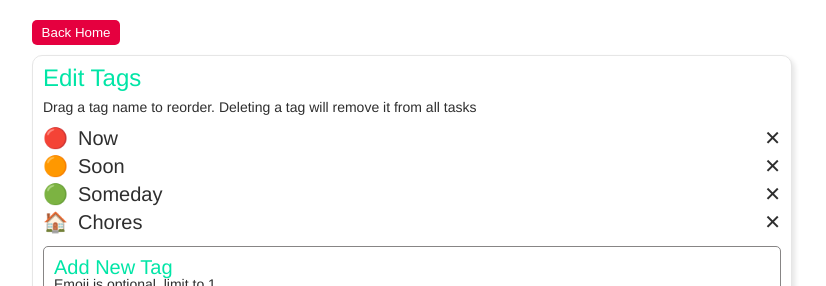
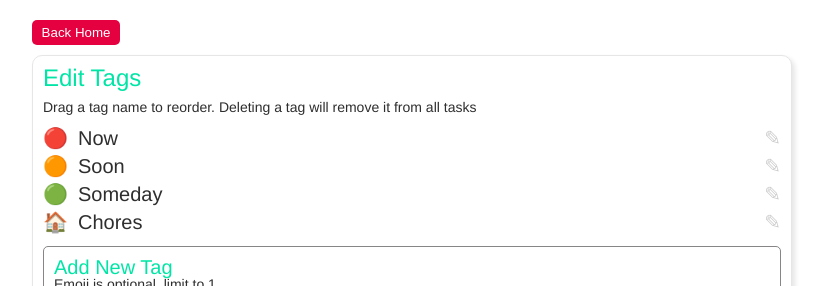
Before and after one commit to craftykate/taskapp, a React (Create React App) app: page /settings in a window 1280 px wide. Shown: the top 286 px of the page, without its empty margins (228-1054 px from the left). Built offline with nearby package versions, Linux system fonts and the light colour scheme.

Commit message:
Add ability to edit tags

```diff
--- a/src/Components/Settings/Tags/AddEditTag/AddEditTag.tsx
+++ b/src/Components/Settings/Tags/AddEditTag/AddEditTag.tsx
@@ -7,8 +7,16 @@ import TasksContext from 'Context/tasks-context'
 // Hooks
 import useInput, { isEmoji } from 'Hooks/use-input'
 
-const AddEditTag: React.FC = () => {
-  const { addTag } = React.useContext(TasksContext)
+type AddEditTagPropTypes = {
+  tagToEdit?: number | undefined
+  setTagToEdit?: (id?: number) => void
+}
+
+const AddEditTag: React.FC<AddEditTagPropTypes> = ({
+  tagToEdit,
+  setTagToEdit,
+}) => {
+  const { allTags, addTag, updateTag } = React.useContext(TasksContext)
 
   const [isSubmitted, setIsSubmitted] = React.useState<boolean>(false)
   const [formError, setFormError] = React.useState<string>('')
@@ -33,7 +41,13 @@ const AddEditTag: React.FC = () => {
 
     if (!formHasError) {
       // No errors to process form and reset
-      addTag(emojiField.value, textField.value)
+      if (tagToEdit) {
+        // Update tag
+        updateTag(tagToEdit, emojiField.value, textField.value)
+      } else {
+        // Save a new tag
+        addTag(emojiField.value, textField.value)
+      }
       resetForm()
     } else {
       // Form has errors so set focus on first error and show message
@@ -46,6 +60,7 @@ const AddEditTag: React.FC = () => {
   const resetForm = () => {
     setIsSubmitted(false)
     setFormError('')
+    if (setTagToEdit) setTagToEdit()
 
     // Reset all inputs and lose focus
     for (const item in allItems) {
@@ -53,6 +68,18 @@ const AddEditTag: React.FC = () => {
       allItems[item].reset()
     }
   }
+
+  // When the page first loads see if there's an item to edit, if so load those
+  // details
+  React.useEffect(() => {
+    if (!emojiField.isTouched && !textField.isTouched) {
+      const item = allTags.find((item) => item.id === tagToEdit)
+      if (item) {
+        if (item.emoji) emojiField.forceInput(item.emoji)
+        textField.forceInput(item.text)
+      }
+    }
+  }, [emojiField, textField, allTags, tagToEdit])
 
   return (
     <AddEditTagForm
@@ -63,6 +90,7 @@ const AddEditTag: React.FC = () => {
       emojiFieldError={emojiFieldError}
       textField={textField}
       textFieldError={textFieldError}
+      tagToEdit={tagToEdit}
     />
   )
 }
--- a/src/Components/Settings/Tags/AddEditTag/AddEditTagForm.tsx
+++ b/src/Components/Settings/Tags/AddEditTag/AddEditTagForm.tsx
@@ -34,6 +34,7 @@ type AddEditTagFormPropTypes = {
     forceInput: (value: string) => void
   }
   textFieldError: boolean
+  tagToEdit: number | undefined
 }
 
 const AddEditTagForm: React.FC<AddEditTagFormPropTypes> = ({
@@ -44,10 +45,11 @@ const AddEditTagForm: React.FC<AddEditTagFormPropTypes> = ({
   emojiFieldError,
   textField,
   textFieldError,
+  tagToEdit,
 }) => {
   return (
     <Form
-      title='Add New Tag'
+      title={tagToEdit ? 'Edit Tag' : 'Add New Tag'}
       className={classes.addTag}
       onSubmit={saveTagHandler}
       onReset={resetForm}
@@ -84,7 +86,7 @@ const AddEditTagForm: React.FC<AddEditTagFormPropTypes> = ({
           placeholder='*Tag Name'
           ref={textField.inputRef}
         />
-        <Button type='submit'>Add Tag</Button>
+        <Button type='submit'>{tagToEdit ? 'Save Tag' : 'Add Tag'}</Button>
         <Button type='reset' isPlainText>
           Cancel
         </Button>
--- a/src/Components/Settings/Tags/TagList/TagList.module.scss
+++ b/src/Components/Settings/Tags/TagList/TagList.module.scss
@@ -13,6 +13,11 @@
       &:nth-child(2) {
         width: 99%;
       }
+      &:last-child {
+        padding-left: 1rem;
+        text-align: center;
+        color: var(--lightGray);
+      }
     }
   }
 }
--- a/src/Components/Settings/Tags/TagList/TagList.tsx
+++ b/src/Components/Settings/Tags/TagList/TagList.tsx
@@ -7,7 +7,11 @@ import TagRow from './TagRow'
 // Context
 import TasksContext from 'Context/tasks-context'
 
-const TagList: React.FC = () => {
+type TagListPropTypes = {
+  setTagToEdit: (id: number) => void
+}
+
+const TagList: React.FC<TagListPropTypes> = ({ setTagToEdit }) => {
   const { allTags, sortTags, deleteTag } = React.useContext(TasksContext)
   const catTags = allTags.filter((tag) => tag.id !== 0)
   catTags.sort((a, b) => a.order - b.order)
@@ -74,6 +78,7 @@ const TagList: React.FC = () => {
               deleteTag={deleteTag}
               handleDrag={handleDrag}
               handleDrop={handleDrop}
+              setTagToEdit={setTagToEdit}
             />
           ))}
         </tbody>
--- a/src/Components/Settings/Tags/TagList/TagRow.tsx
+++ b/src/Components/Settings/Tags/TagList/TagRow.tsx
@@ -8,6 +8,7 @@ type TagRowPropTypes = {
   deleteTag: (id: number) => void
   handleDrag: React.DragEventHandler
   handleDrop: React.DragEventHandler
+  setTagToEdit: (id: number) => void
 }
 
 const TagRow: React.FC<TagRowPropTypes> = ({
@@ -15,6 +16,7 @@ const TagRow: React.FC<TagRowPropTypes> = ({
   deleteTag,
   handleDrag,
   handleDrop,
+  setTagToEdit,
 }) => {
   return (
     <tr>
@@ -29,8 +31,8 @@ const TagRow: React.FC<TagRowPropTypes> = ({
         {tag.text}
       </td>
       <td>
-        <TextButton onClick={() => deleteTag(tag.id)} isPlainText>
-          &#10005;
+        <TextButton onClick={() => setTagToEdit(tag.id)} isPlainText>
+          &#x270E;
         </TextButton>
       </td>
     </tr>
--- a/src/Components/Settings/Tags/Tags.tsx
+++ b/src/Components/Settings/Tags/Tags.tsx
@@ -7,10 +7,12 @@ import AddEditTag from './AddEditTag/AddEditTag'
 import Card from 'Components/UI/Card/Card'
 
 const Tags: React.FC = () => {
+  const [tagToEdit, setTagToEdit] = React.useState<number>()
+
   return (
     <Card title='Edit Tags'>
-      <TagList />
-      <AddEditTag />
+      <TagList setTagToEdit={setTagToEdit} />
+      <AddEditTag tagToEdit={tagToEdit} setTagToEdit={setTagToEdit} />
     </Card>
   )
 }
--- a/src/Components/Tasks/AddEditTask/AddEditTask.tsx
+++ b/src/Components/Tasks/AddEditTask/AddEditTask.tsx
@@ -96,7 +96,8 @@ const AddEditTask: React.FC = () => {
     }
   }
 
-  // When the page first loads see if there's an item to edit, if so load those details
+  // When the page first loads see if there's an item to edit, if so load those
+  // details
   React.useEffect(() => {
     if (!textField.isTouched) {
       const item = allTasks.find((item) => item.id === itemToEdit)
--- a/src/Context/tasks-context.tsx
+++ b/src/Context/tasks-context.tsx
@@ -23,6 +23,7 @@ type TasksContextType = {
   showAddEditForm: boolean
   setShowAddEditForm: (arg1: boolean) => void
   updateTask: (id: number, text: string, tags: string[]) => void
+  updateTag: (id: number, emoji: string, text: string) => void
 }
 
 // Create the context with starting values
@@ -43,6 +44,7 @@ const TasksContext = React.createContext<TasksContextType>({
   showAddEditForm: false,
   setShowAddEditForm: (arg1: boolean) => {},
   updateTask: (id: number, text: string, tags: string[]) => {},
+  updateTag: (id: number, emoji: string, text: string) => {},
 })
 
 // Custom provider
@@ -236,6 +238,28 @@ export const TasksContextProvider: React.FC = ({ children }) => {
     setAllTags((prevState) => {
       set('kt-tags', [...prevState, newTag])
       return [...prevState, newTag]
+    })
+  }
+
+  // Save details of a tag
+  const updateTag = (id: number, emoji: string, text: string) => {
+    setAllTags((prevState) => {
+      // Make a copy of the most recent state
+      let prevStateCopy = [...prevState]
+
+      // Find index of item needing to be updated
+      const itemIndex = prevStateCopy.findIndex((item) => item.id === id)
+
+      // Update item's text and emoji
+      prevStateCopy[itemIndex] = {
+        ...prevStateCopy[itemIndex],
+        emoji,
+        text,
+      }
+
+      set('kt-tags', [...prevStateCopy])
+      // Return copy of updated copy
+      return [...prevStateCopy]
     })
   }
 
@@ -572,6 +596,7 @@ export const TasksContextProvider: React.FC = ({ children }) => {
     showAddEditForm,
     setShowAddEditForm,
     updateTask,
+    updateTag,
   }
   return (
     <TasksContext.Provider value={contextValue}>
```
